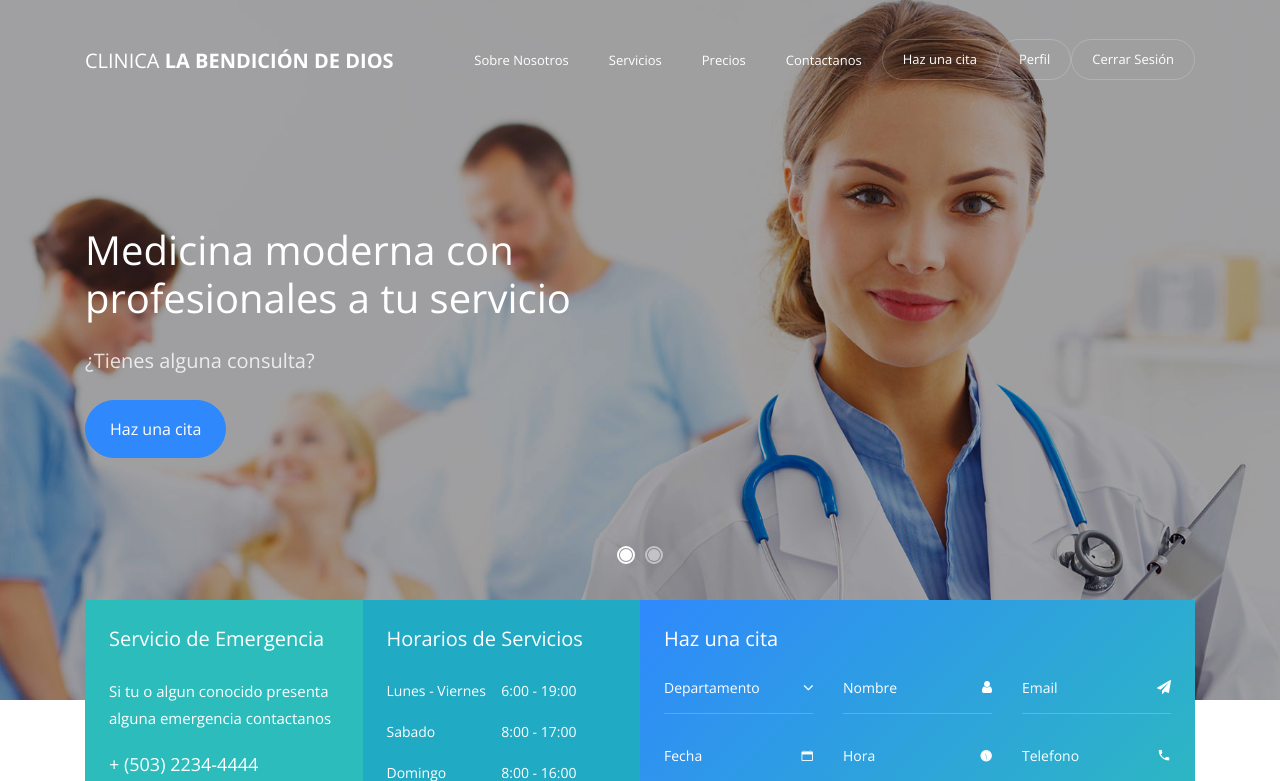
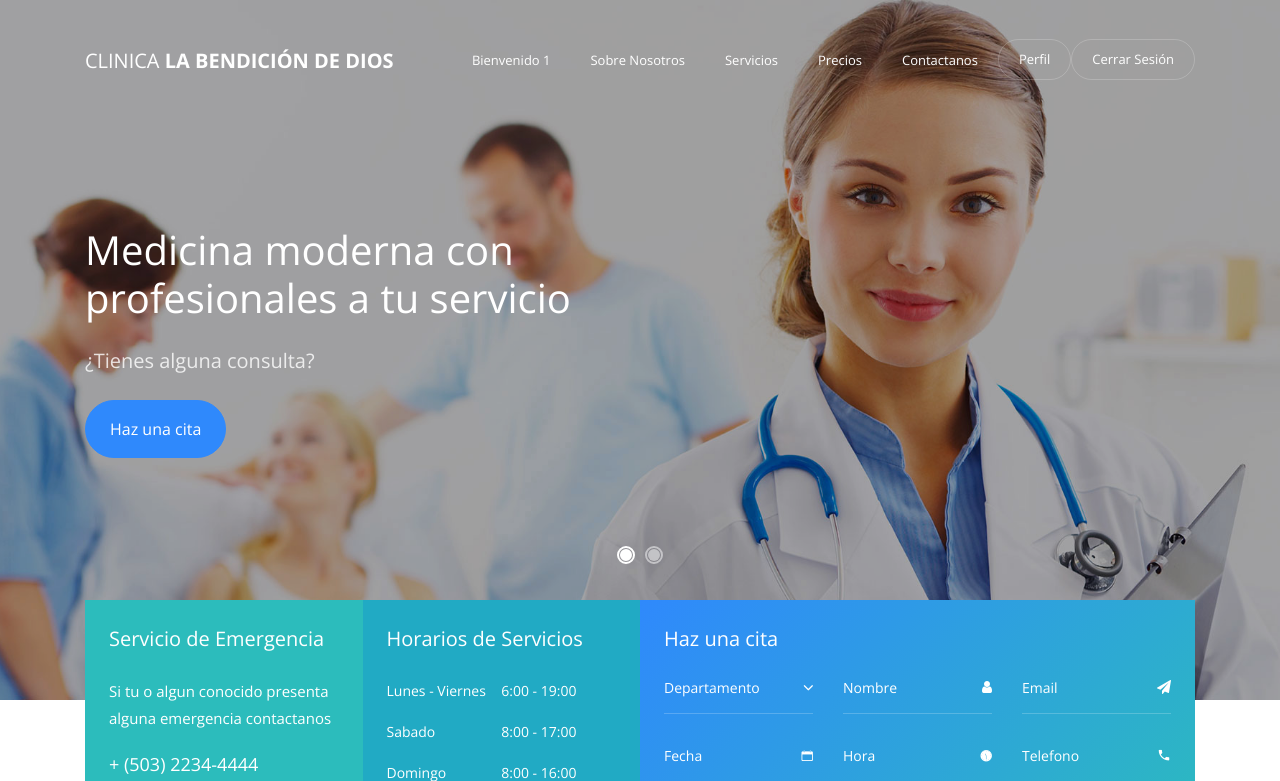
Before and after one commit to angomezu/ClinicaBDD, a PHP site: page /index.php in a window 1280 px wide. Shown: the top 781 px of the page. Run offline with PHP 8.4, Linux system fonts and the light colour scheme; the visitor is signed in with stand-in values (Sample User, id 1); some libraries are stand-ins or nearby versions; some web fonts are replaced.

Commit message:
Login System Update
Links para navegar de la pagina de registro a inicio de sesión y viceversa

```diff
--- a/header.php
+++ b/header.php
@@ -46,12 +46,16 @@
         <ul class="navbar-nav ml-auto">
         <a href="index.php"></a>
           <!--<li class="nav-item active"><a href="#inicio" class="nav-link">Inicio</a></li>-->
+          <?php
+        if (isset($_SESSION["useruid"])) {
+            echo "<li class='nav-item'><a class='nav-link'><span>Bienvenido " . $_SESSION["useruid"] . "</span><a/></li>";
+            }?>
           <li class="nav-item"><a href="#sobre-nosotros" class="nav-link">Sobre Nosotros</a></li>
           <li class="nav-item"><a href="#servicios" class="nav-link">Servicios</a></li>
           <li class="nav-item"><a href="#precios" class="nav-link">Precios</a></li>
           <li class="nav-item"><a href="#contactanos" class="nav-link">Contactanos</a></li>
-          <li class="nav-item cta"><a href="contact.html" class="nav-link" data-toggle="modal"
-              data-target="#modalRequest"><span>Haz una cita</span></a></li>
+          <!--<li class="nav-item cta"><a href="contact.html" class="nav-link" data-toggle="modal"
+              data-target="#modalRequest"><span>Haz una cita</span></a></li>-->
           <!--<li class="nav-item cta"><a href="index.php" class="nav-link"><span>Iniciar Sesión</span></a></li>-->
           <?php
                   if (isset($_SESSION["useruid"])) {
--- a/index.php
+++ b/index.php
@@ -6,7 +6,6 @@
     <?php
         if (isset($_SESSION["useruid"])) {
             echo "<p>Bienvernido " . $_SESSION["useruid"] . "</p>";
-            echo "<li><a href ='includes/logout.inc.php'>Cerrar Sesión</a></li>";
             }
     ?>
 </section>
--- a/login.php
+++ b/login.php
@@ -15,4 +15,5 @@
     }
   }
 ?>
+<p class="nav-item"><a href="signup.php" class="nav-link">¿Aún no tiene una cuenta? Registrese</a></p>
 </section>
--- a/signup.php
+++ b/signup.php
@@ -32,4 +32,5 @@
     }
   }
 ?>
+<p class="nav-item"><a href="login.php" class="nav-link">¿Ya tiene una cuenta? Inicie Sesión</a></p>
 </section>
```
